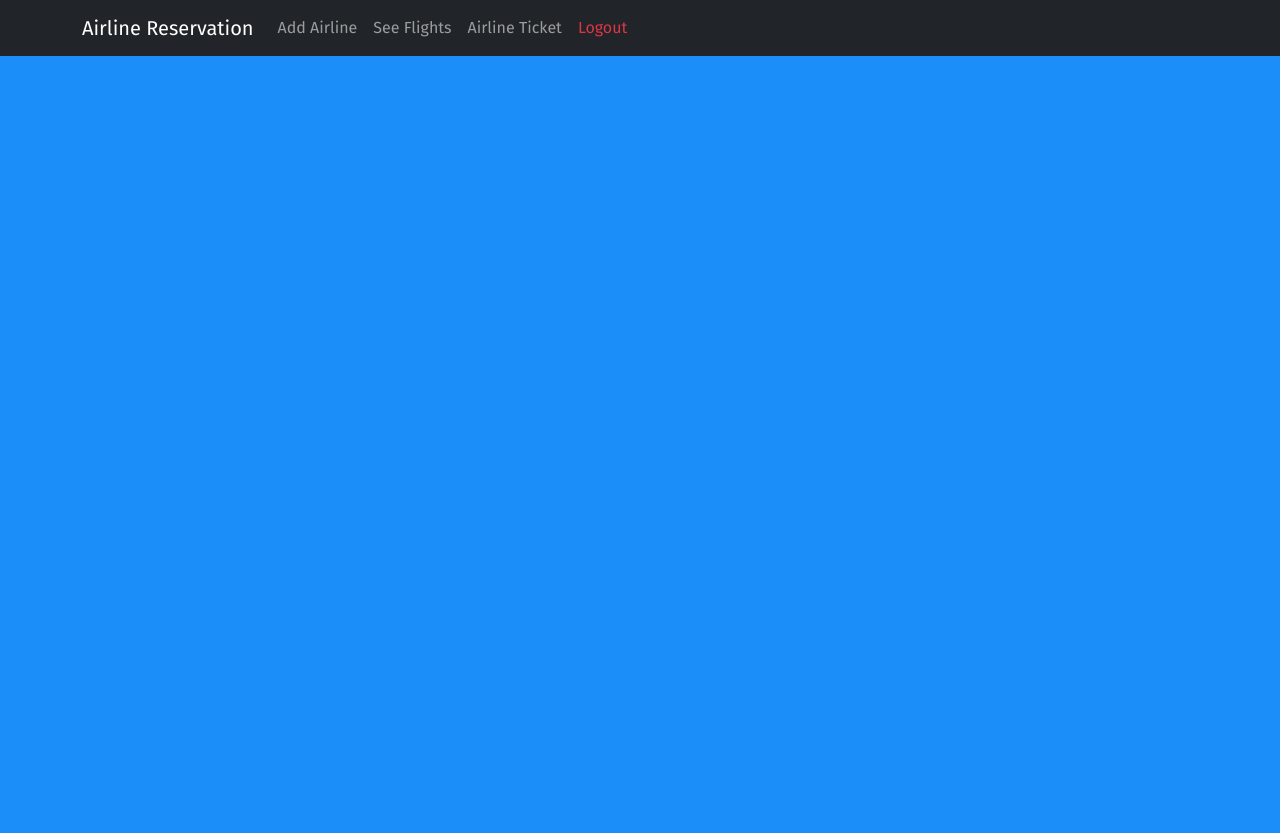
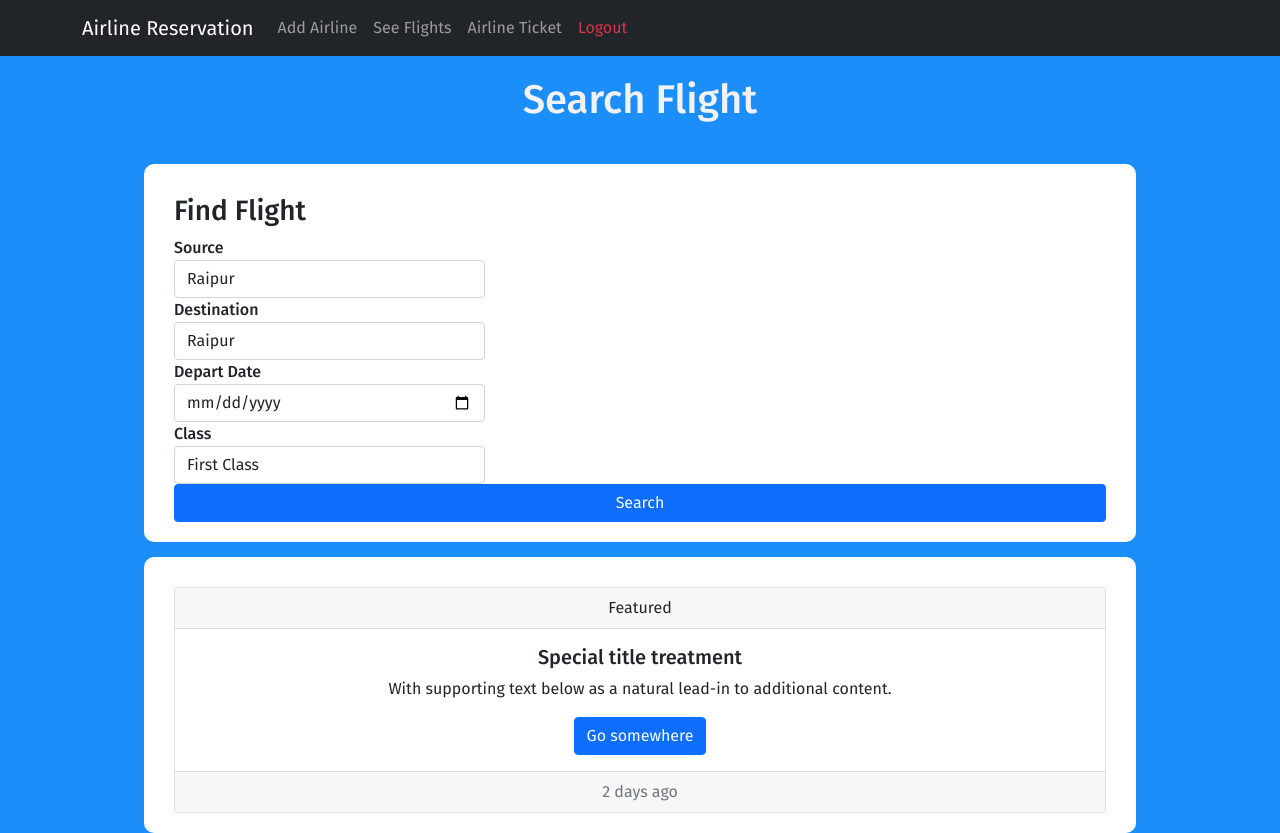
Before and after one commit to fazer1929/airline-reservation, a React (Create React App) app: page /searchflight in a window 1280 px wide. Before the commit the page ends 800 px from the top, so only its background shows below. Built offline with nearby package versions, Linux system fonts and the light colour scheme.

Commit message:
ticket booking started

```diff
--- a/src/App.js
+++ b/src/App.js
@@ -8,6 +8,8 @@ import Register from './pages/Register';
 import UserDashboard from './pages/UserDashboard';
 import AdminDashboard from './pages/AdminDashboard';
 import NavigationBar from './components/NavigationBar';
+import Reservation from './pages/Reservation';
+import SearchFlight from './pages/SearchFlight';
 
 function App() {
   return (
@@ -17,6 +19,8 @@ function App() {
         <Route exact path="/signup" element={<Register />} />
         <Route exact path="/admin" element={<AdminDashboard />} />
         <Route exact path="/user" element={<UserDashboard />} />
+        <Route exact path="/reservation" element={<Reservation />} />
+        <Route exact path="/searchflight" element={<SearchFlight/>} />
         <Route exact path="" element={<Login />} />
       </Routes>
     </Router>
--- /dev/null
+++ b/src/pages/Reservation.jsx
@@ -0,0 +1,111 @@
+import React from 'react'
+import { Link } from 'react-router-dom'
+
+function Reservation() {
+
+  const formStyle = {
+    "width": "80%",
+    "background": "#fff",
+    "padding": "30px",
+    "border-radius": "10px",
+    "margin": "auto",
+    "paddingBottom": "20px"
+  }
+  const containerStyle = {
+    "margin":"auto 20px"
+  }
+    return (
+
+      <div style={containerStyle}>
+              <h1 style={{ "color": "#f1f2f6", "marginBottom": "40px", "fontSize": "2.5rem", "letterSpacing": '1.2', 'textAlign':'center', 'paddingTop': "20px" }}>Book Ticket</h1>
+
+      <form style={formStyle}>
+        <h3>Flight Details</h3>
+        <div class="form-group col-md-4">
+      <label for="inputState">Flight No.</label>
+      <select id="inputState" class="form-control">
+        <option selected>F101</option>
+        <option>F102</option>
+        <option>F103</option>
+        <option>F104</option>
+        <option>F105</option>
+        <option>F106</option>
+        <option>F107</option>
+        <option>F108</option>
+        <option>F109</option>
+
+      </select>
+    </div>
+
+        <div className="form-group col-md-4">
+          <label>Travel Date</label>
+          <input
+            type="date"
+            className="form-control"
+          />
+        </div>
+
+        <div class="form-group col-md-4">
+      <label for="inputState">Class</label>
+      <select id="inputState" class="form-control">
+        <option selected>First Class</option>
+        <option>Second Class</option>
+        <option>Bussiness Class</option>
+
+
+      </select>
+    </div>
+
+    <div class="form-group col-md-4">
+      <label for="inputState">Source</label>
+      <select id="inputState" class="form-control">
+        <option selected>Raipur</option>
+        <option>Bilaspur</option>
+        <option>Mumbai</option>
+        <option>Delhi</option>
+        <option>Pune</option>
+        <option>Banglore</option>
+        <option>Raigarh</option>
+        <option>Durg</option>
+
+      </select>
+    </div>
+
+    <div class="form-group col-md-4">
+      <label for="inputState">Destination</label>
+      <select id="inputState" class="form-control">
+      <option selected>Raipur</option>
+        <option>Bilaspur</option>
+        <option>Mumbai</option>
+        <option>Delhi</option>
+        <option>Pune</option>
+        <option>Banglore</option>
+        <option>Raigarh</option>
+        <option>Durg</option>
+
+      </select>
+    </div>
+
+
+        <div className="form-group col-md-4">
+          <label>Fare (INR)</label>
+          <input
+            type="number"
+            className="form-control"
+            placeholder="Amount "
+          />
+        </div>
+
+
+        <div className="d-grid">
+          <button type="submit" className="btn btn-primary">
+            Submit
+          </button>
+        </div>
+
+      </form>
+      </div>
+    )
+  }
+
+  export default Reservation;
--- /dev/null
+++ b/src/pages/SearchFlight.jsx
@@ -0,0 +1,117 @@
+import React from 'react'
+import { Link } from 'react-router-dom'
+
+function SearchFlight() {
+
+  const formStyle = {
+    "width": "80%",
+    "background": "#fff",
+    "padding": "30px",
+    "border-radius": "10px",
+    "margin": "auto",
+    "paddingBottom": "20px"
+  }
+  const cardsStyle = {
+    "width": "80%",
+    "background": "#fff",
+    "padding": "30px",
+    "border-radius": "10px",
+    "margin": "auto",
+    "marginTop" :"15px",
+
+    "paddingBottom": "20px"
+  }
+  const containerStyle = {
+    "margin":"auto 20px"
+  }
+    return (
+
+      <div style={containerStyle}>
+              <h1 style={{ "color": "#f1f2f6", "marginBottom": "40px", "fontSize": "2.5rem", "letterSpacing": '1.2', 'textAlign':'center', 'paddingTop': "20px" }}>Search Flight</h1>
+
+      <form style={formStyle}>
+        <h3>Find Flight</h3>
+
+        <div class="form-group col-md-4">
+      <label for="inputState">Source</label>
+      <select id="inputState" class="form-control">
+        <option selected>Raipur</option>
+        <option>Bilaspur</option>
+        <option>Mumbai</option>
+        <option>Delhi</option>
+        <option>Pune</option>
+        <option>Banglore</option>
+        <option>Raigarh</option>
+        <option>Durg</option>
+
+      </select>
+    </div>
+
+    <div class="form-group col-md-4">
+      <label for="inputState">Destination</label>
+      <select id="inputState" class="form-control">
+        <option selected>Raipur</option>
+        <option>Bilaspur</option>
+        <option>Mumbai</option>
+        <option>Delhi</option>
+        <option>Pune</option>
+        <option>Banglore</option>
+        <option>Raigarh</option>
+        <option>Durg</option>
+
+      </select>
+    </div>
+
+
+        <div className="form-group col-md-4">
+          <label>Depart Date</label>
+          <input
+            type="date"
+            className="form-control"
+          />
+        </div>
+
+        <div class="form-group col-md-4">
+      <label for="inputState">Class</label>
+      <select id="inputState" class="form-control">
+        <option selected>First Class</option>
+        <option>Economy Class</option>
+        <option>Bussiness Class</option>
+
+
+      </select>
+    </div>
+
+
+
+
+
+        <div className="d-grid">
+          <button type="submit" className="btn btn-primary">
+            Search
+          </button>
+        </div>
+
+      </form>
+
+      <form style={cardsStyle}>
+      <div class="card text-center">
+  <div class="card-header">
+    Featured
+  </div>
+  <div class="card-body">
+    <h5 class="card-title">Special title treatment</h5>
+    <p class="card-text">With supporting text below as a natural lead-in to additional content.</p>
+    <a href="#" class="btn btn-primary">Go somewhere</a>
+  </div>
+  <div class="card-footer text-muted">
+    2 days ago
+  </div>
+</div>
+      </form>
+
+      </div>
+    )
+  }
+
+  export default SearchFlight;
```
